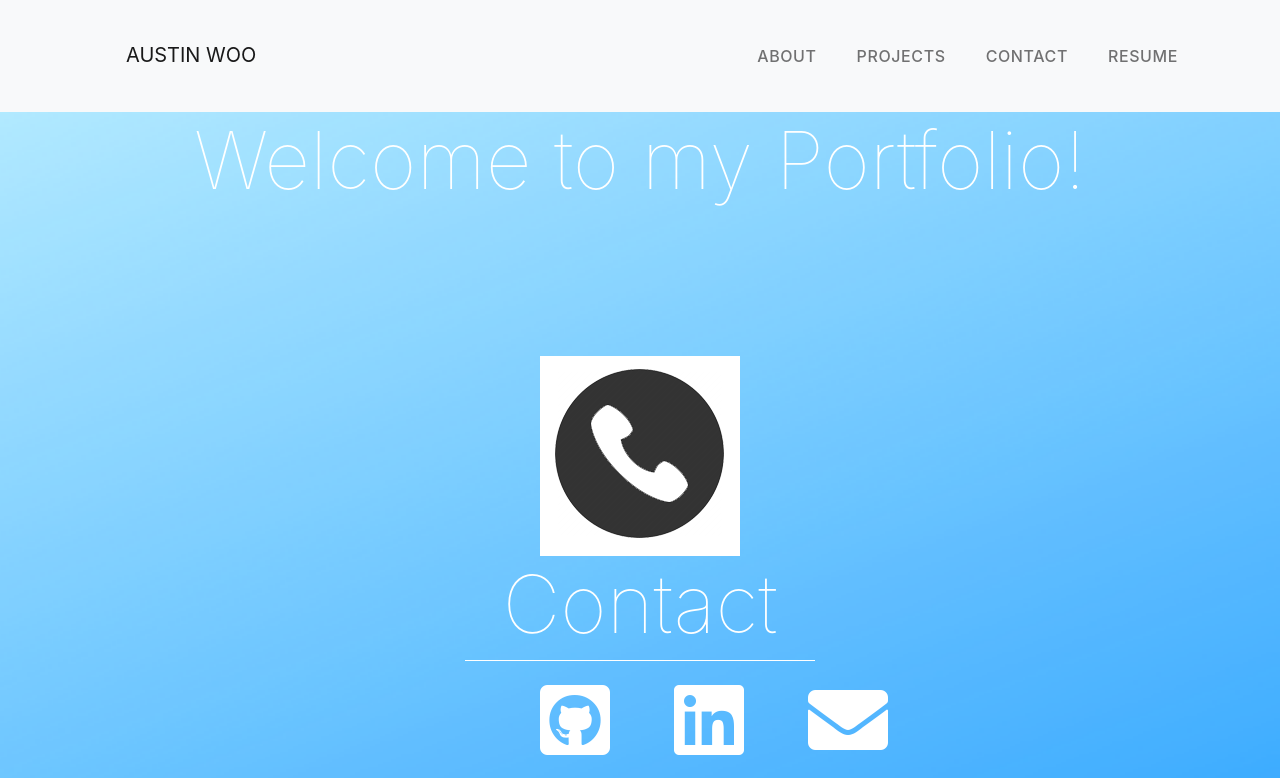
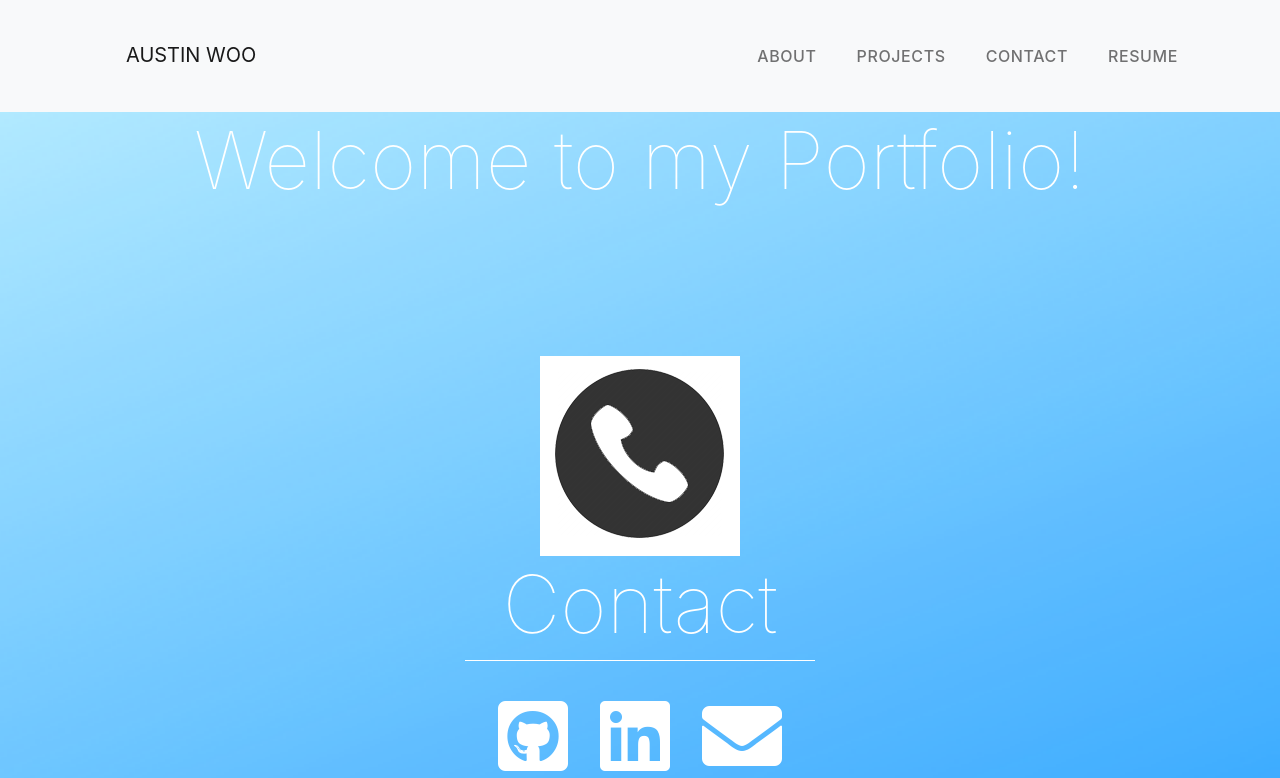
Before and after one commit to austinwoo123/React-Portfolio, a React (Create React App) app: page / in a window 1280 px wide. Shown: the top 778 px of the page. Built offline with nearby package versions, Linux system fonts and the light colour scheme.

Commit message:
edit styling of header component

```diff
--- a/src/components/Header/index.js
+++ b/src/components/Header/index.js
@@ -12,7 +12,7 @@ const Header = () => {
                 <img src={contact} class="contact-pic"></img>
                 <h1>Contact</h1>
                 <div class="line-break1"></div>
-                <div className="social-icons">
+                <div className="social-icons1">
                     <a href="https://github.com/austinwoo123" target="_blank"><i className="fab fa-github-square"></i></a>
                     <a href="https://www.linkedin.com/in/awoo95/" target="_blank"><i className="fab fa-linkedin"></i></a>
                     <a href="mailto:awoo004@ucr.edu" target="_blank"><i className="fas fa-envelope"></i></a>
--- a/src/components/Header/style1.css
+++ b/src/components/Header/style1.css
@@ -33,18 +33,19 @@ h1 {
     text-align: center;
 }
 
-.social-icons{
-    font-size:5rem;
+.social-icons1{
+    font-size: 5rem;
+    display: inline-block;
+    margin:1rem;
 
-    display: inline-block;
 
 }
-.social-icons a{
+.social-icons1 a{
     color:white;
 
 }
 
-.social-icons a:hover{
+.social-icons1 a:hover{
     color: rgb(86, 86, 243)
 }
 
@@ -53,6 +54,14 @@ h1 {
     margin:0 auto;
     border-top: 1px solid white
 }
-.fab {
-    margin-right: 4rem;
+.fa-github-square {
+margin-right:1rem;
+
 }
+.fa-envelope{
+margin-left:2rem;
+}
+
+.fa-linkedin{
+    margin-left: 1rem;
+}
```
